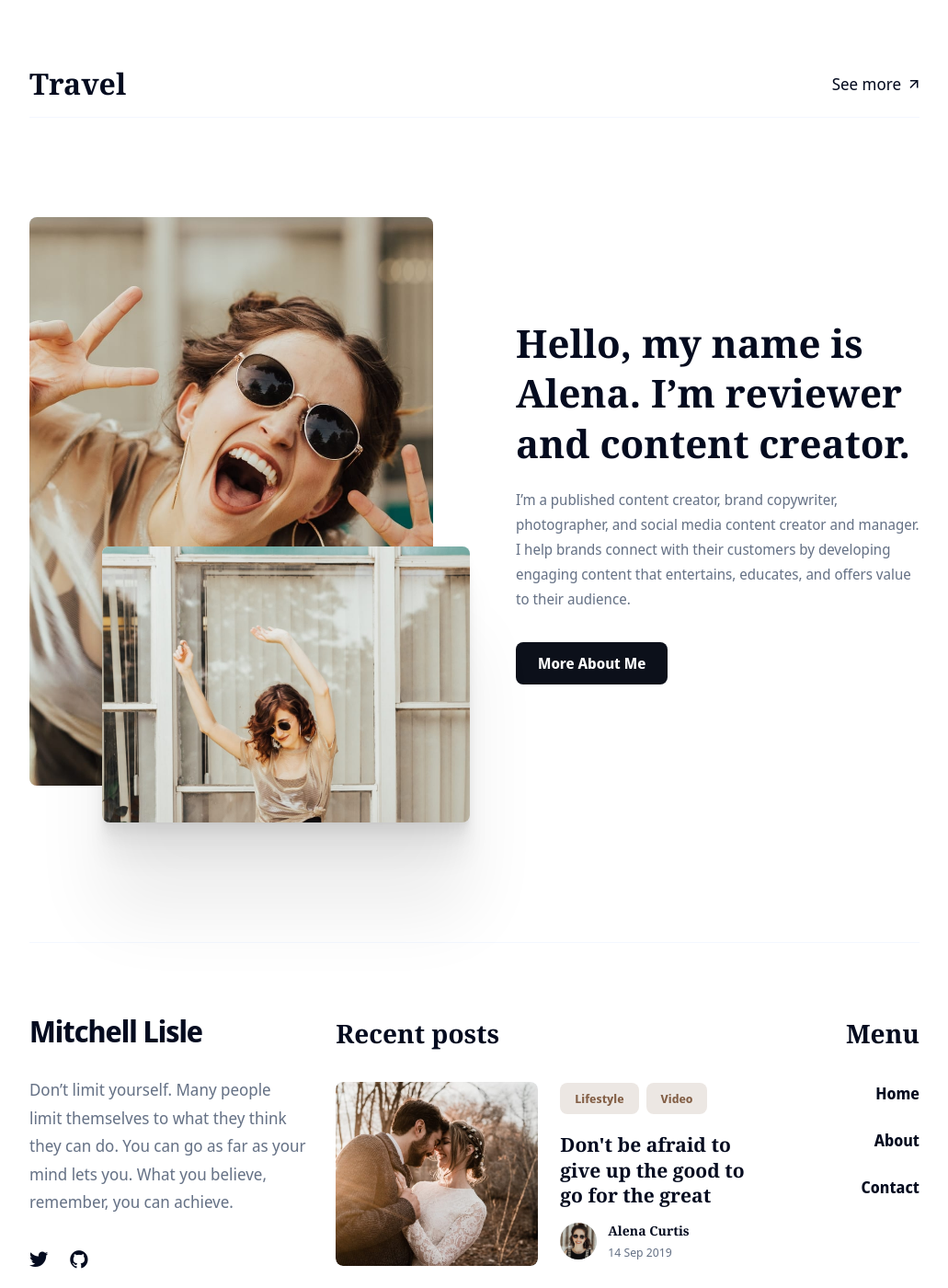
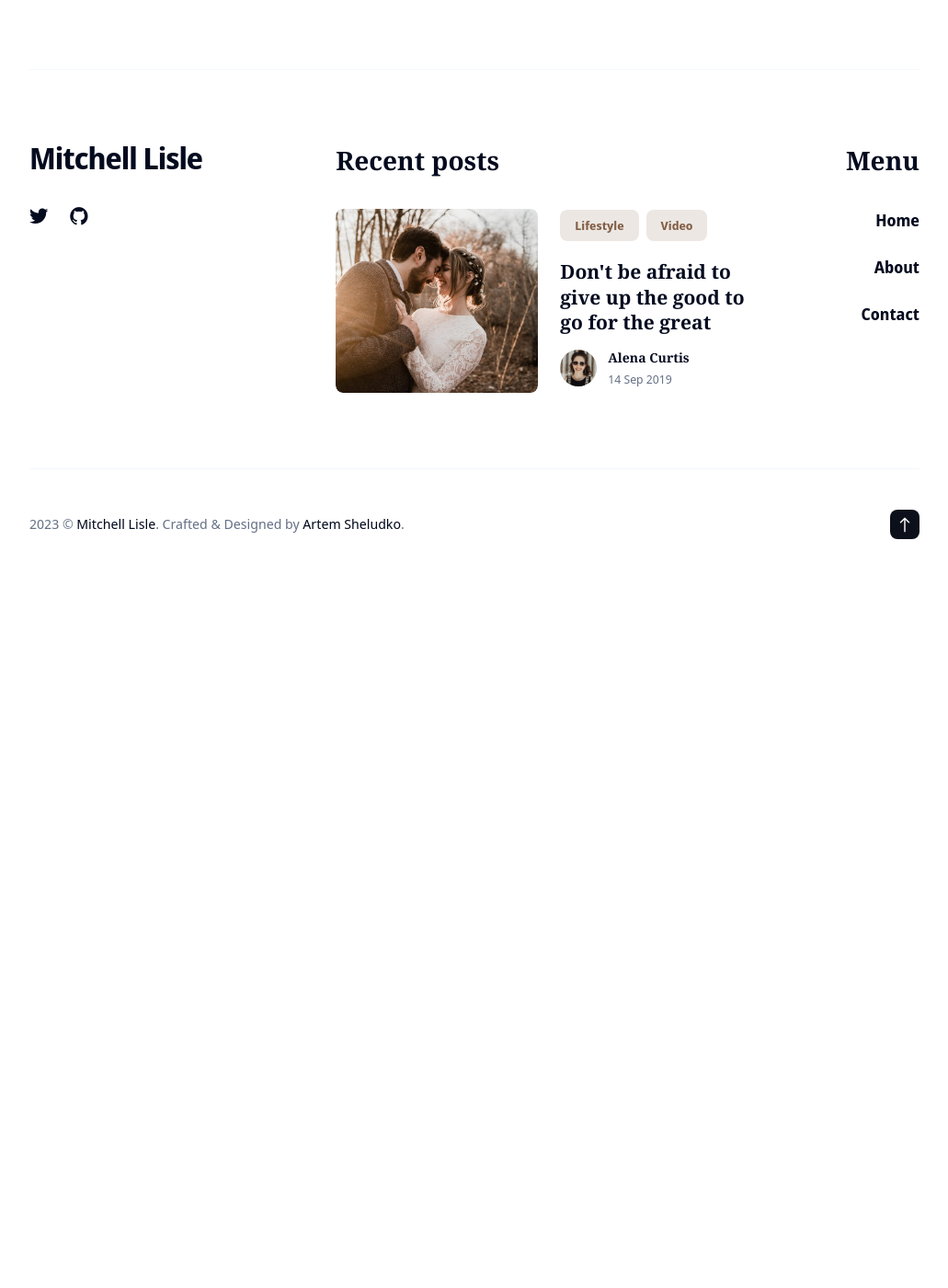
Before and after one commit to mitchelllisle/mitchelllisle.github.io, a Jekyll site: the page built from index.html, in a window 1280 px wide and 1400 px high, scrolled down 1052 px. Shown: the whole window at 92% size, without its empty margins (124-1155 px from the left). Built offline with Jekyll 4.4.1, drawn with Linux system fonts in a browser that asks for light colours; nearby versions of some CDN libraries; after the commit the page ends 1682 px from its top, so only the background shows below that.

Commit message:
update nav

```diff
--- a/_data/settings.yml
+++ b/_data/settings.yml
@@ -56,14 +56,14 @@ videos__settings:
 #-------------------------------
 # Tag Section Settings
 tag__settings:
-  enable: true
+  enable: false
   tag: travel # To display the tag section, specify your favorite tag.
 
 
 #-------------------------------
 # Author Section Settings
 author__section:
-  enable: true
+  enable: false
   author__section__title: Hello, my name is Alena. I’m reviewer and content creator.
   author__section__description: I’m a published content creator, brand copywriter, photographer, and social media content creator and manager. I help brands connect with their customers by developing engaging content that entertains, educates, and offers value to their audience.
   aurhor__section__button__text: More About Me
@@ -86,13 +86,13 @@ mailchimp__settings:
 
 #-------------------------------
 # Footer Settings
-footer__description: Don’t limit yourself. Many people limit themselves to what they think they can do. You can go as far as your mind lets you. What you believe, remember, you can achieve.
+footer__description:
 
 
 # Social Links
 social:
-- {icon: "twitter", link: "https://twitter.com"}
-- {icon: "github", link: "https://github.com"}
+- {icon: "twitter", link: "https://twitter.com/mitchelllisle"}
+- {icon: "github", link: "https://github.com/mitchelllisle"}
 
 # Example of adding a new link to the footer - {icon: "instagram", link: "https://instagram.com"}
 # Other icons can be found at https://ionicons.com/v4/
```
